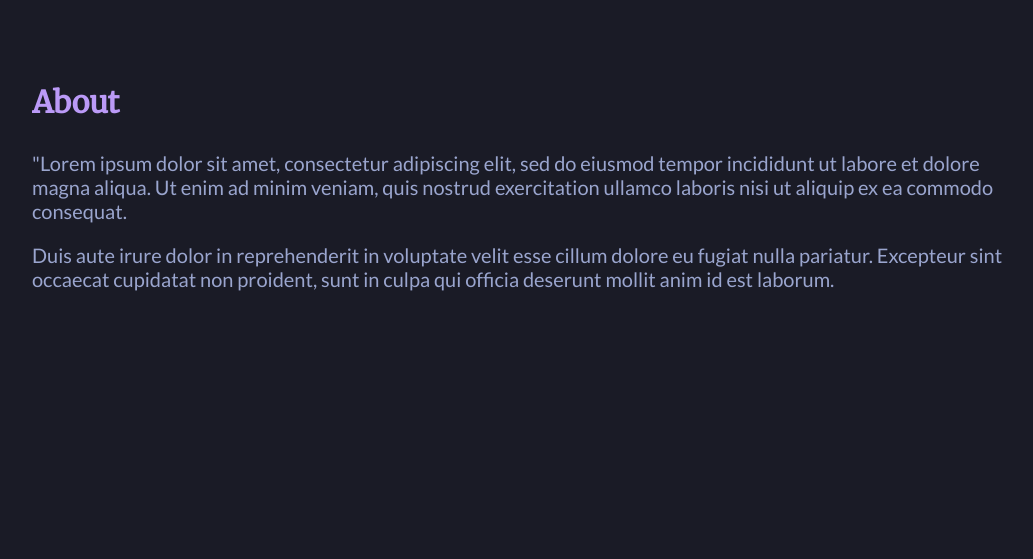
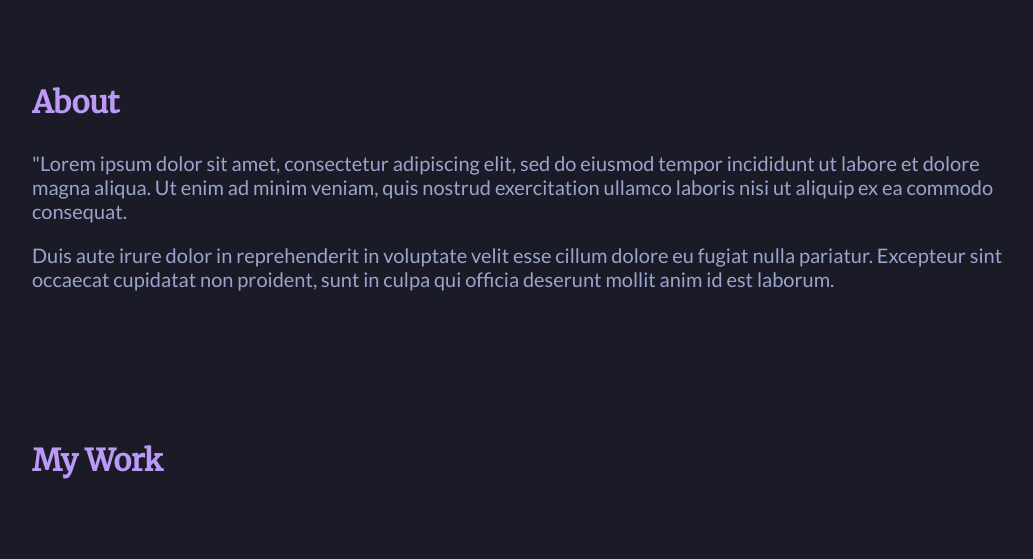
Before and after one commit to spencercoleman/portfolio-v1, a Gatsby site: page / in a window 1280 px wide. Shown: the part 797-1356 px from the top of the page, without its empty margins (108-1141 px from the left). Before the commit the page ends 1158 px from the top, so only its background shows below. Built offline with nearby package versions, Linux system fonts and the light colour scheme; Gatsby itself is replaced by a stand-in of ours.

Commit message:
Add FeaturedWork section

```diff
--- /dev/null
+++ b/src/components/FeaturedWork.js
@@ -0,0 +1,22 @@
+import React from "react";
+import styled from "styled-components";
+
+const FeaturedSection = styled.section``;
+
+const WorksList = styled.ul`
+    list-style: none;
+    padding: 0;
+`;
+
+const FeaturedWork = () => {
+    return (
+        <FeaturedSection>
+            <h3>My Work</h3>
+            <WorksList>
+                {/* Add works content */}
+            </WorksList>
+        </FeaturedSection>
+    );
+}
+
+export default FeaturedWork;
--- a/src/pages/index.js
+++ b/src/pages/index.js
@@ -2,12 +2,14 @@
 import Layout from '../components/Layout';
 import Hero from '../components/Hero';
 import About from '../components/About';
+import FeaturedWork from '../components/FeaturedWork';
 
 const IndexPage = () => {
   return (
     <Layout>
       <Hero />
       <About />
+      <FeaturedWork />
     </Layout>
   );
 }
```
